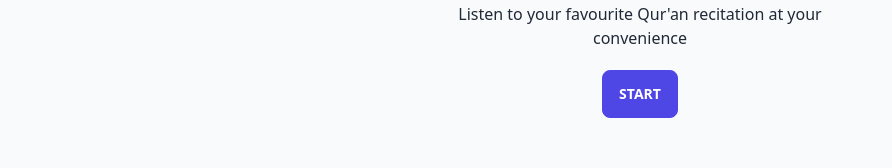
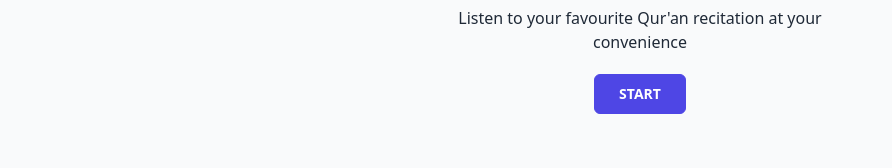
Before and after one commit to Awaddd/The-Holy-Quran, a React (Vite) app: page / in a window 1280 px wide. Shown: the part 382-550 px from the top of the page, without its empty margins (0-892 px from the left). Built offline with nearby package versions, Linux system fonts and the light colour scheme; no server answers.

Commit message:
Added sizes and classes to the button component

```diff
--- a/src/Library/Components/Button/Button.tsx
+++ b/src/Library/Components/Button/Button.tsx
@@ -1,13 +1,25 @@
 import React from "react"
 
 export interface ButtonProps {
-    'label': string
-    'action': () => void
+    label: string
+    action: () => void
+    classes?: string
+    size?: 'xs' | 'sm' | 'md' | 'lg'
 }
 
-function Button({ label, action } : ButtonProps) {
+function Button({ label, action, size, classes = 'btn btn-primary' } : ButtonProps) {
+
+    let sizeBasedClasses: string = 'px-6 min-h-0 h-10'
+
+    switch (size) {
+        case 'xs': sizeBasedClasses = 'btn-xs px-5 min-h-0 h-7'; break;
+        case 'sm': sizeBasedClasses = 'btn-sm px-6 min-h-0 h-9 text-sm'; break;
+        case 'md': sizeBasedClasses = 'btn-md px-8 min-h-0 h-12'; break;
+        case 'lg': sizeBasedClasses = 'btn-lg px-14 min-h-0 h-14'; break;
+    }
+
     return (
-        <button className='btn btn-primary' onClick={action}>{label}</button>
+        <button className={`btn ${sizeBasedClasses} rounded-md ${classes}`} onClick={action}>{label}</button>
     )
 }
 
```
